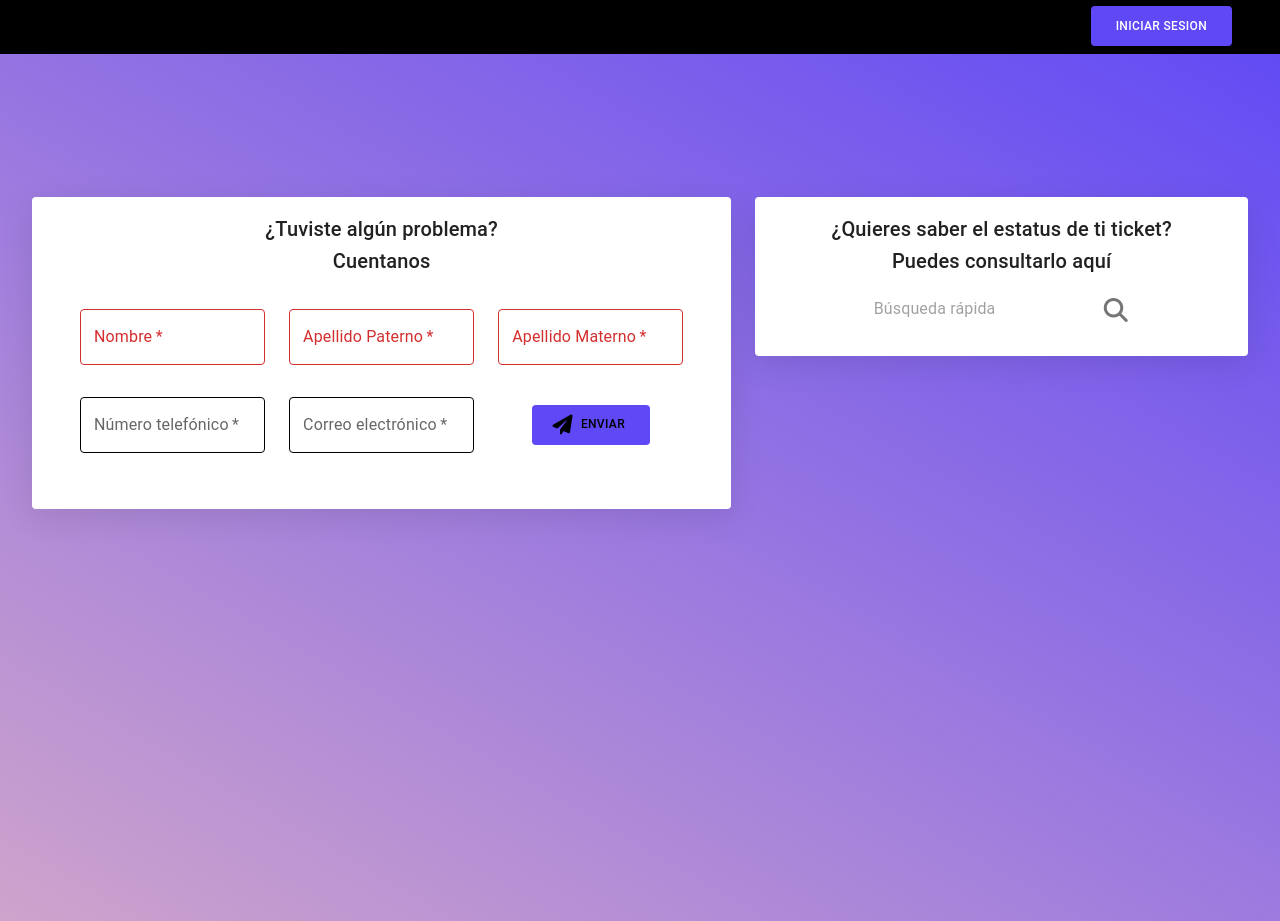
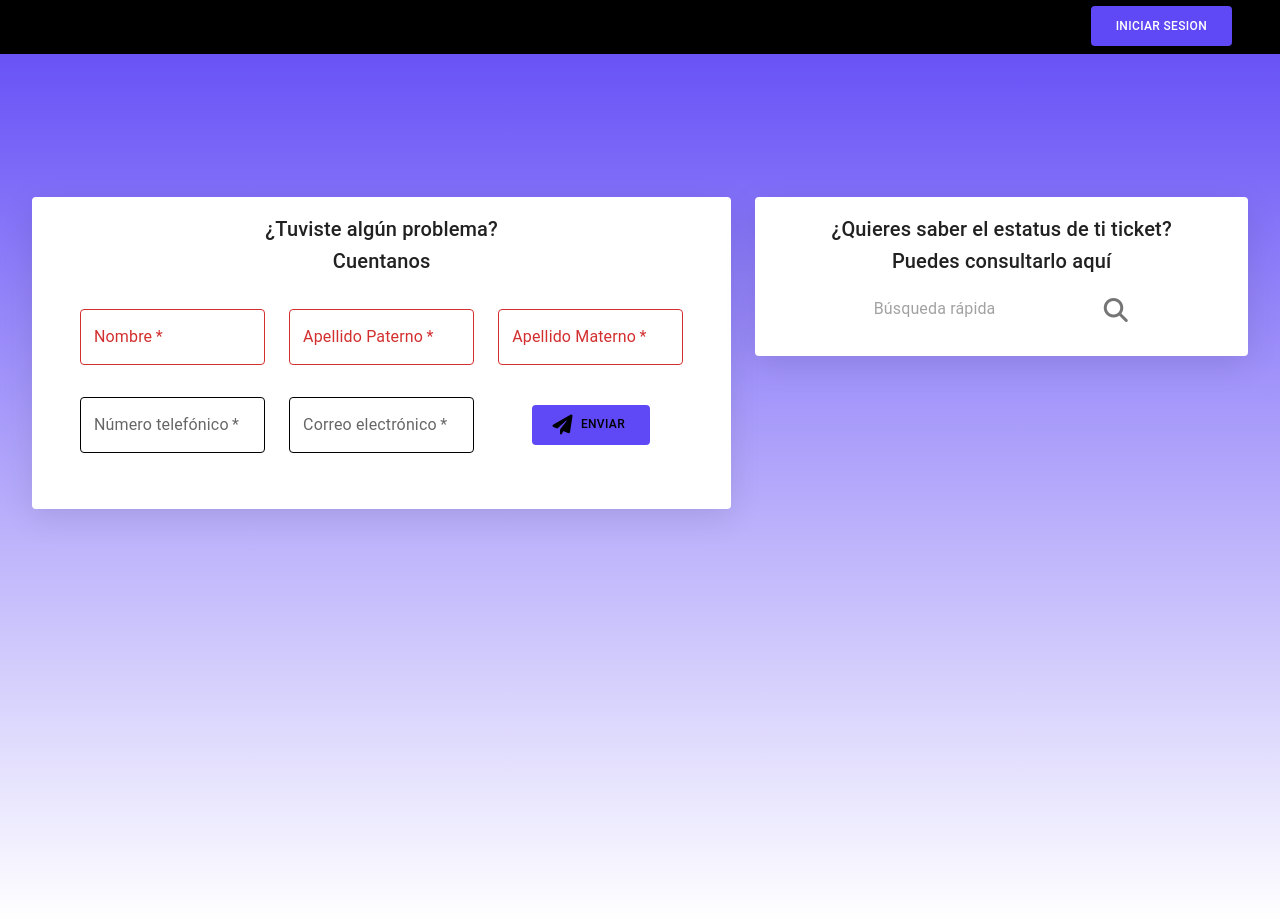
Before and after one commit to cofy43/tickets-services-front, a React (Create React App) app: page / in a window 1280 px wide. Built offline with nearby package versions, Linux system fonts and the light colour scheme.

Commit message:
correct gradient

```diff
--- a/src/index.css
+++ b/src/index.css
@@ -1,7 +1,7 @@
 body {
   margin: 0;
   background-image:
-    -webkit-linear-gradient(60deg,rgba(178, 111, 174, 0.637),rgb(95, 72, 246));
+    -webkit-linear-gradient(rgb(95, 72, 246), #fff);
 }
 
 nav {
--- a/src/routes/home.jsx
+++ b/src/routes/home.jsx
@@ -111,7 +111,7 @@ export default function Home() {
         columnSpacing={{ xs: 1, sm: 2, md: 3 }}
       >
         <Grid sx={{ height: "700px" }} item xs={7}>
-          <Card sx={{ minWidth: 275 }}>
+          <Card>
             <CardContent>
               <Typography variant="h6">¿Tuviste algún problema?</Typography>
               <Typography variant="h6">Cuentanos</Typography>
```
